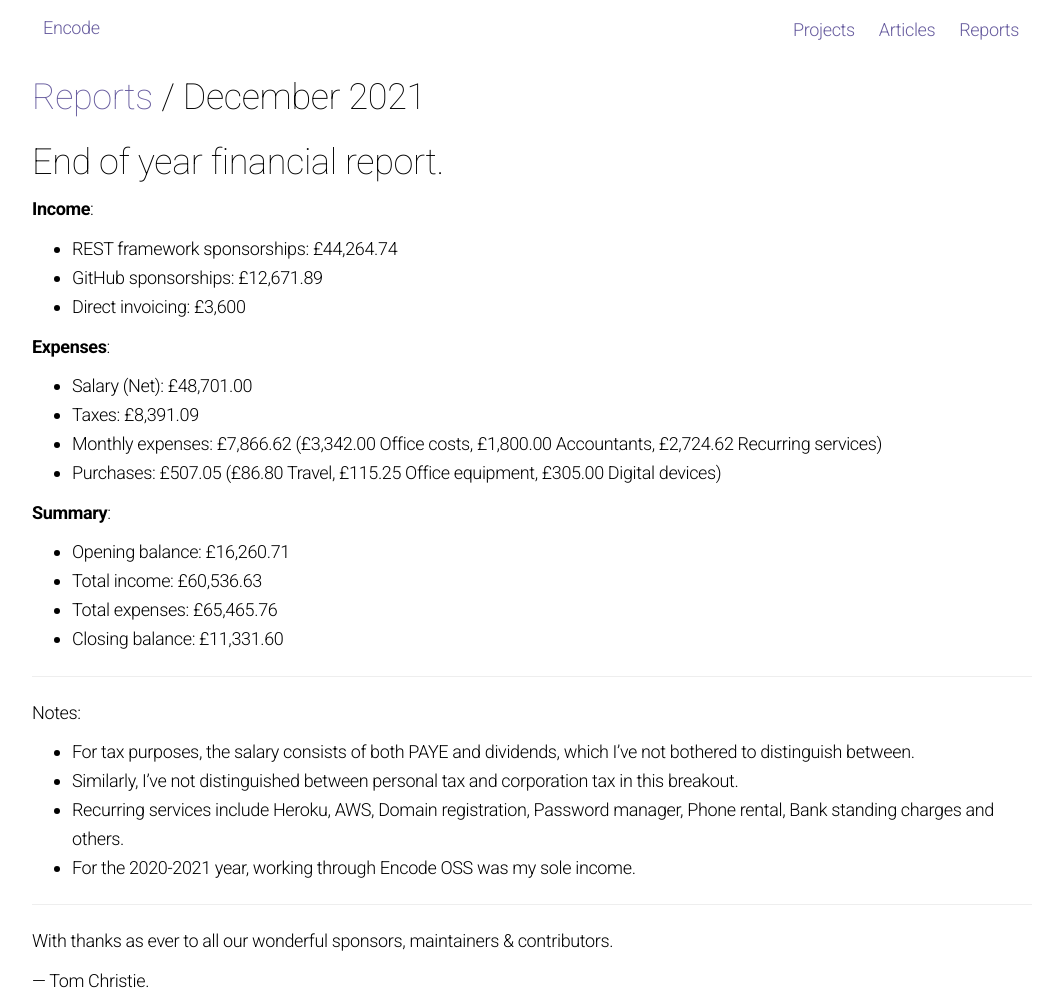
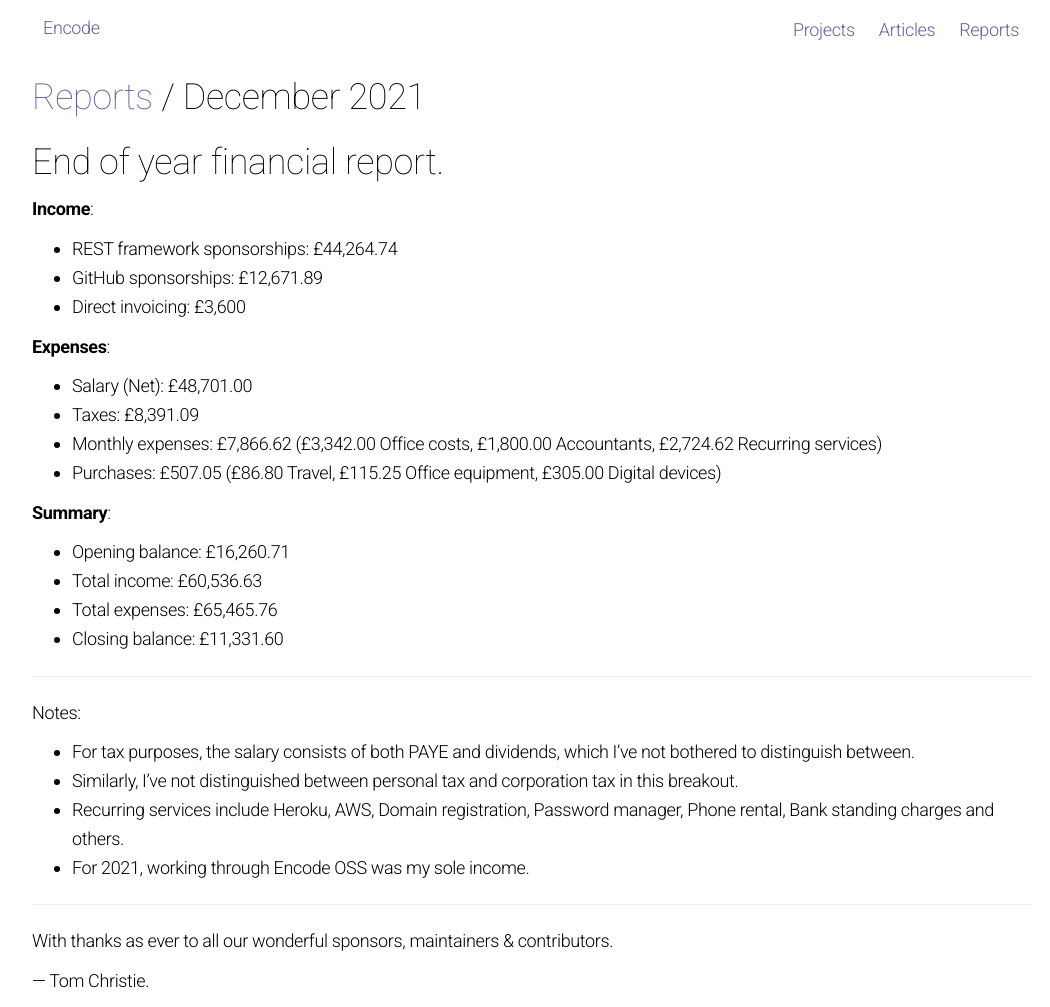
Before and after one commit to encode/encode.github.io, a Jekyll site: the page built from reports/december-2021.md, in a window 1280 px wide. Shown: the whole page, without its empty margins (108-1158 px from the left). Built offline with Jekyll 4.4.1, drawn with Linux system fonts in a browser that asks for light colours.

Commit message:
Tweak text

```diff
--- a/reports/december-2021.md
+++ b/reports/december-2021.md
@@ -32,7 +32,7 @@ Notes:
 * For tax purposes, the salary consists of both PAYE and dividends, which I've not bothered to distinguish between.
 * Similarly, I've not distinguished between personal tax and corporation tax in this breakout.
 * Recurring services include Heroku, AWS, Domain registration, Password manager, Phone rental, Bank standing charges and others.
-* For the 2020-2021 year, working through Encode OSS was my sole income.
+* For 2021, working through Encode OSS was my sole income.
 
 ---
 
```
